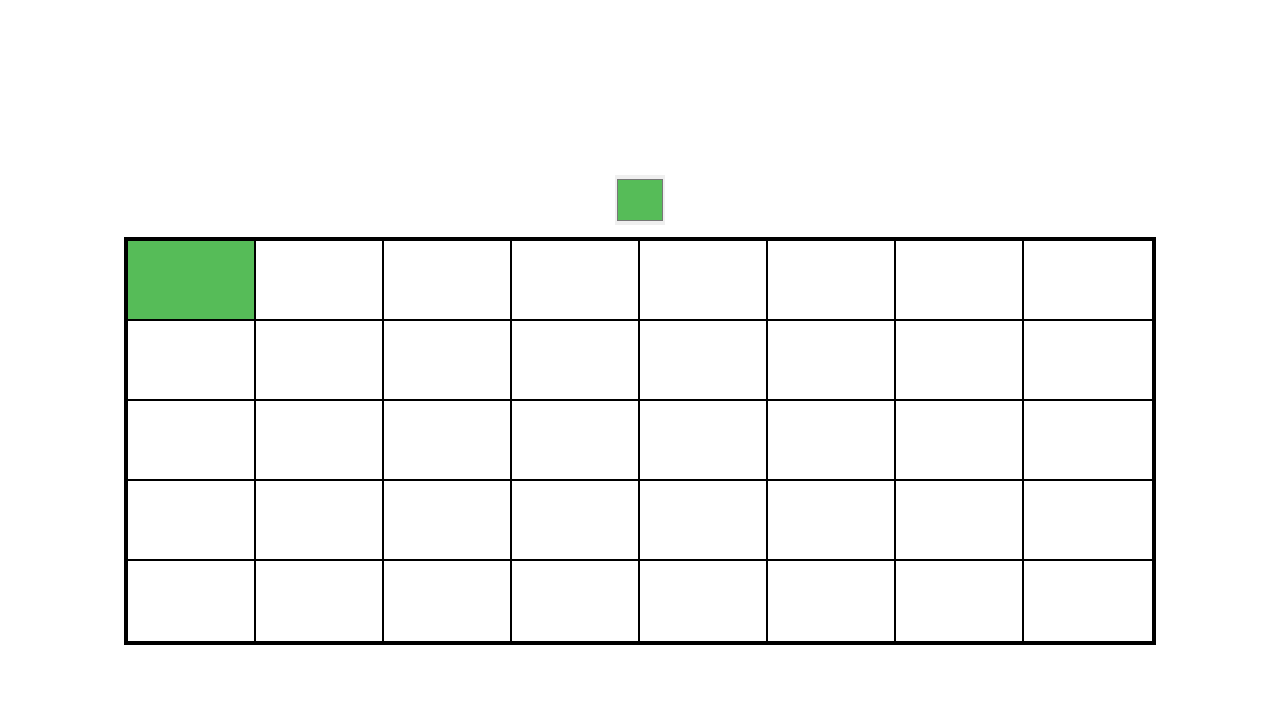
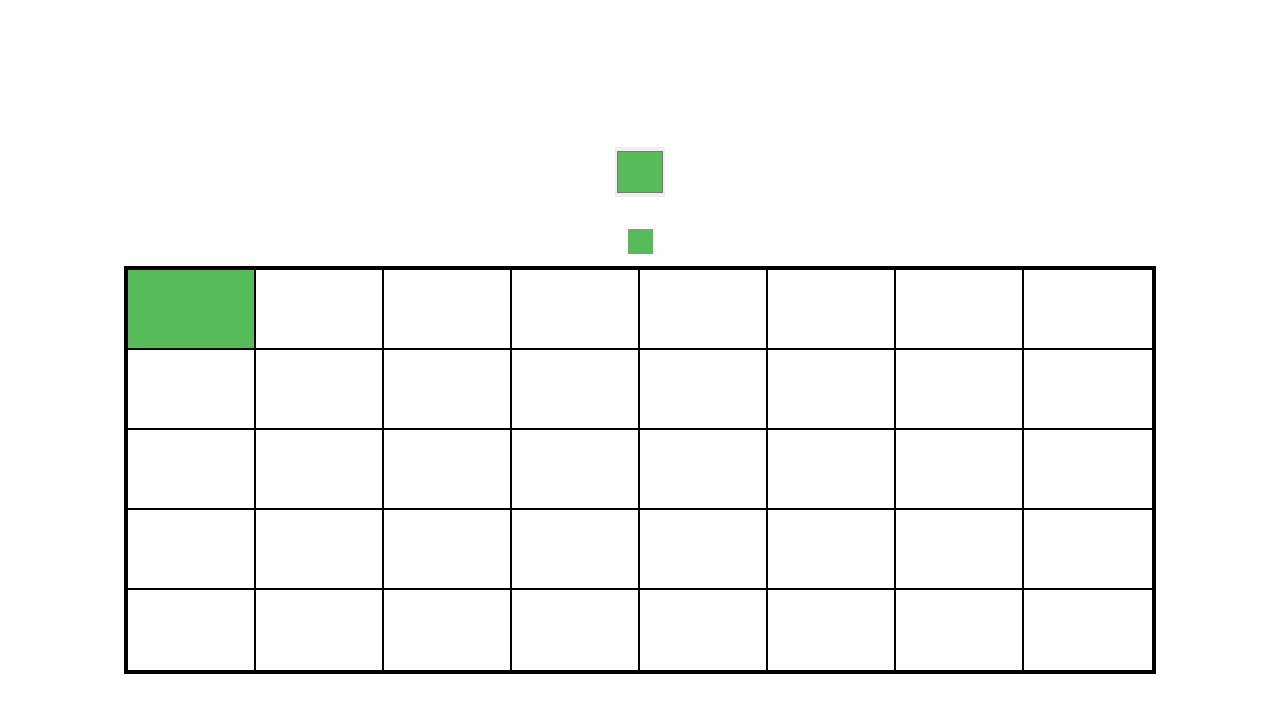
Before and after one commit to ebisLab/pixelArtMakerReact, a React (Create React App) app: page / in a window 1280 px wide. Both pictures are taken after a click on the element 192 px from the left and 281 px from the top of the page. Shown: the top 712 px of the page. Built offline with nearby package versions, Linux system fonts and the light colour scheme.

Commit message:
color swatch

```diff
--- a/src/App.js
+++ b/src/App.js
@@ -5,18 +5,42 @@ import ColorPicker from './components/Colorpicker'
 import useStyles from './App.styles'
 
 
+const offCell={
+  on:false,
+  color: "yellow",
+
+}
+const initialCells = Array.from({length:40},()=>offCell)
+
 function App() {
-
+  const [cells, setCells]=useState(initialCells)
   const [currentColor, setCurrentColor] = useState("#56bc58");
+  // const [colorHistory, setColorHistory]=useState([])
 
   const classes= useStyles();
+  // const onSetColor = (color)=>{
+  //   const newcolors = colorHistory.slice(-6).concat(color)
+  //   setColorHistory(newcolors)
+  //   setCurrentColor(color)
+
+  // }
 
   return (
     <div className={classes.app}>
-      <ColorPicker currentColor={currentColor} setCurrentColor={setCurrentColor} />
+      <ColorPicker currentColor={currentColor} onSetColor={setCurrentColor}
+      // setCurrentColor={setCurrentColor}
+      />
+         <div className={classes.colorSwatchContainer}>
+
+           {[...new Set(cells.filter((cell)=>cell.on).map((cell)=>cell.color))].map((color,i)=>
+           <div key={i} className={classes.colorSwatch} style={{background: color}}></div>
+         )}
+         </div>
+
           <Grid
           currentColor={currentColor}
-          // cells={cells}
+          cells={cells}
+          setCells={setCells}
            />
     </div>
 
--- a/src/App.styles.js
+++ b/src/App.styles.js
@@ -6,8 +6,20 @@ export default createUseStyles({
     flexDirection:"column",
     width:"100%",
     height:"100%",
-    color:"red",
+    // color:"red",
     justifyContent:"center",
     alignItems:"center"
+  },
+  colorSwatchContainer:{
+      display:"flex",
+  },
+  colorSwatch:{
+    margin:"1rem",
+    padding:0,
+    width:"25px",
+    height:"25px",
+    outline:"none",
+    border:"none",
+    cursor:"pointer"
   }
 })
--- a/src/components/Colorpicker.js
+++ b/src/components/Colorpicker.js
@@ -2,14 +2,15 @@
 import React from 'react'
 import useStyles from '../ColorPicker.styles'
 
-export default function Colorpicker({currentColor, setCurrentColor}) {
+export default function Colorpicker({currentColor, onSetColor, setCurrentColor}) {
     const classes = useStyles(
         // {currentColor}
         )
 
     const colorChange=(e)=>{
         console.log(e.target.value)
-        setCurrentColor(e.target.value)
+        // setCurrentColor(e.target.value)
+        onSetColor(e.target.value)
     }
 
     return (
--- a/src/components/Grid.js
+++ b/src/components/Grid.js
@@ -1,4 +1,4 @@
-import React,{useState} from 'react';
+import React from 'react';
 import useStyles from '../Grid.styles'
 
 const offCell={
@@ -6,10 +6,10 @@ const offCell={
     color: "yellow",
 
 }
-const initialCells = Array.from({length:40},()=>offCell)
+// const initialCells = Array.from({length:40},()=>offCell)
 
-export default function Grid({currentColor}) {
-    const [cells, setCells]=useState(initialCells)
+export default function Grid({currentColor, cells, setCells}) {
+    // const [cells, setCells]=useState(initialCells)
 
     const classes= useStyles();
     const updateCell=(i, defaultState)=>(e)=>{
```
